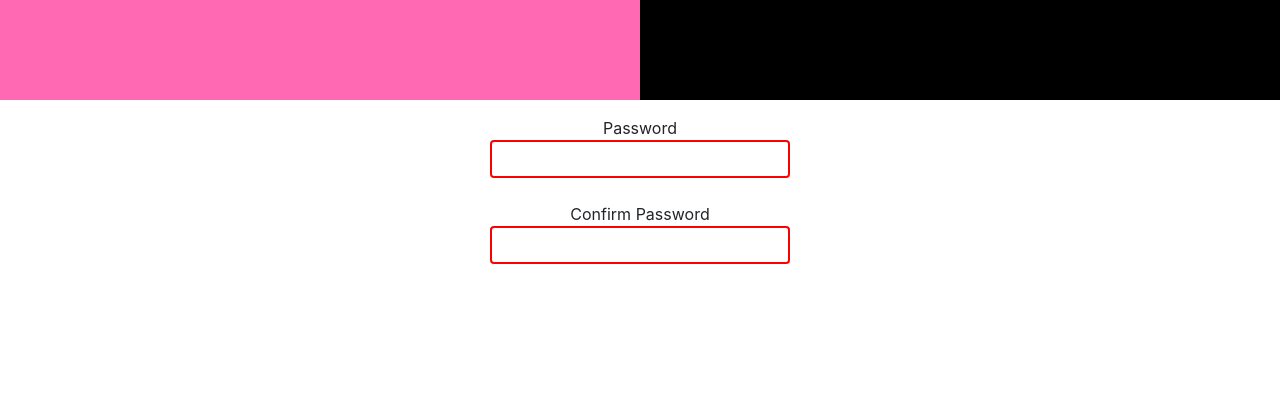
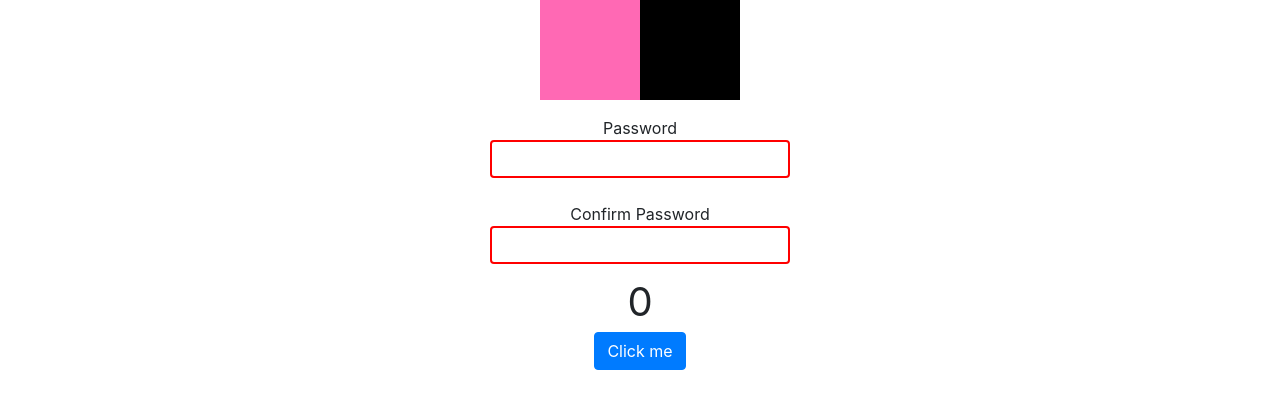
Before and after one commit to aejgardner/week10-advanced_react, a React (Create React App) app: page / in a window 1280 px wide. Shown: the top 408 px of the page. Built offline with nearby package versions, Linux system fonts and the light colour scheme.

Commit message:
Afternoon challenge 01 (Button component) completed

```diff
--- a/src/App.js
+++ b/src/App.js
@@ -2,12 +2,14 @@ import React from 'react';
 import './App.css';
 import Squares from './Squares/Squares';
 import SignUp from './SignUp/SignUp';
+import Button from './Buttons/Button';
 
 function App() {
   return (
     <div className="App">
       <Squares color="hotpink" />
       <SignUp minimumLength={12} />
+      <Button handleUpdate={console.log} />
     </div>
   );
 }
--- /dev/null
+++ b/src/Buttons/Button.js
@@ -0,0 +1,45 @@
+import React, { Component } from 'react';
+
+class Button extends Component {
+    constructor(props) {
+        super(props);
+
+        this.state = {
+            clickCount: 0
+        }
+
+        this.handleClick = this.handleClick.bind(this);
+        this.handleButtonClick = this.handleButtonClick.bind(this);
+    }
+
+    handleClick() {
+        let { clickCount } = this.state;
+
+        this.setState({ clickCount: clickCount + 1 });
+    }
+
+    handleButtonClick() {
+        let { handleUpdate } = this.props;
+
+        handleUpdate(this.state.clickCount);
+    }
+
+    render() {
+        const { clickCount } = this.state;
+        return (
+            <>
+                <p
+                    className="mb-0"
+                    style={{ cursor: "pointer", fontSize: 40 }}
+                    onClick={this.handleClick}>{clickCount}
+                </p>
+                <button
+                    className="btn btn-primary"
+                    onClick={this.handleButtonClick}>Click me
+                </button>
+            </>
+        )
+    }
+}
+
+export default Button;
--- a/src/Squares/Square.js
+++ b/src/Squares/Square.js
@@ -3,7 +3,7 @@ import React from "react";
 const Square = ({ color, handleClick, selected }) => {
     let style = { height: 100, width: 100, backgroundColor: selected ? color : "black" };
     return (
-        <div className="col-sm" onClick={handleClick} style={style}></div>
+        <div onClick={handleClick} style={style}></div>
     )
 }
 
--- a/src/Squares/Squares.js
+++ b/src/Squares/Squares.js
@@ -13,7 +13,7 @@ class Squares extends Component {
     render() {
         const { color } = this.props;
         return (
-            <div className="row">
+            <div className="d-flex justify-content-center">
                 <Square
                     color={color}
                     selected={this.state.selected === 1}
```
Also changed, not shown: 1 other file (tests, documents, lock files or other folders).
